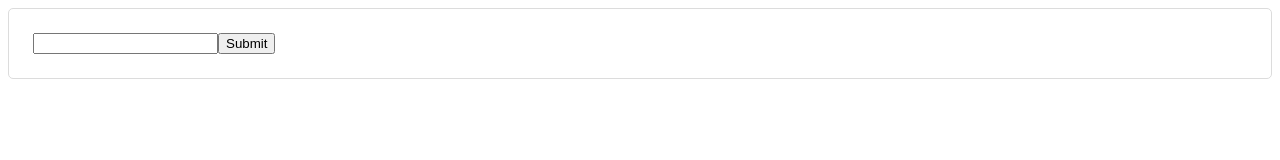
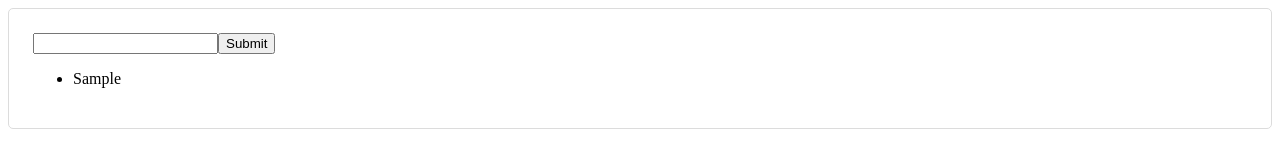
Before and after one commit to mojocodeio/counter_mojocode, a React (Create React App) app: page / in a window 1280 px wide. Both pictures are taken after typing "Sample" into the empty fields and a click on the button "Submit". Shown: the part 162-322 px from the top of the page. Built offline with nearby package versions, Linux system fonts and the light colour scheme.

Commit message:
List rendering to DOM

```diff
--- /dev/null
+++ b/src/App/TodoList/List/List.js
@@ -0,0 +1,17 @@
+import React from 'react'
+
+export const List = ({ todos }) => {
+    return (
+        <ul>
+            {todos.map(item => {
+                return (
+                    <li>
+                        {item.title}
+                    </li>
+                )
+            })}
+        </ul>
+    )
+}
+
+export default List
--- a/src/App/TodoList/TodoList.js
+++ b/src/App/TodoList/TodoList.js
@@ -2,6 +2,7 @@ import React, { Fragment, useState } from 'react'
 
 /** components */
 import Form from './Form/Form'
+import List from './List/List'
 
 export const TodoList = () => {
     const [todos, setTodos] = useState([])
@@ -34,7 +35,11 @@ export const TodoList = () => {
     return (
         <Fragment>
             <Form addTodo={addTodo} />
-
+            <List
+                todos={todos}
+                toggleTodo={toggleTodo}
+                deleteTodo={deleteTodo}
+            />
         </Fragment>
     )
 }
```
